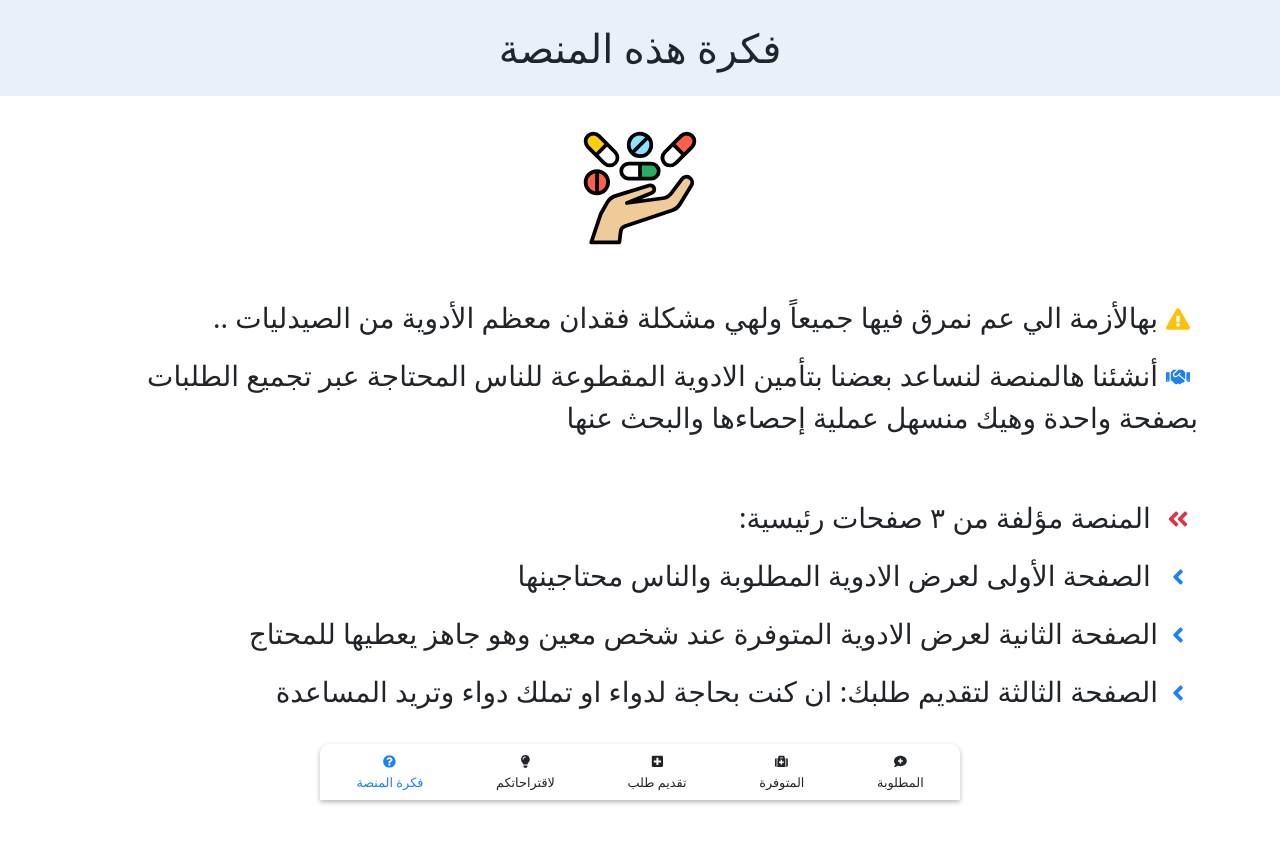
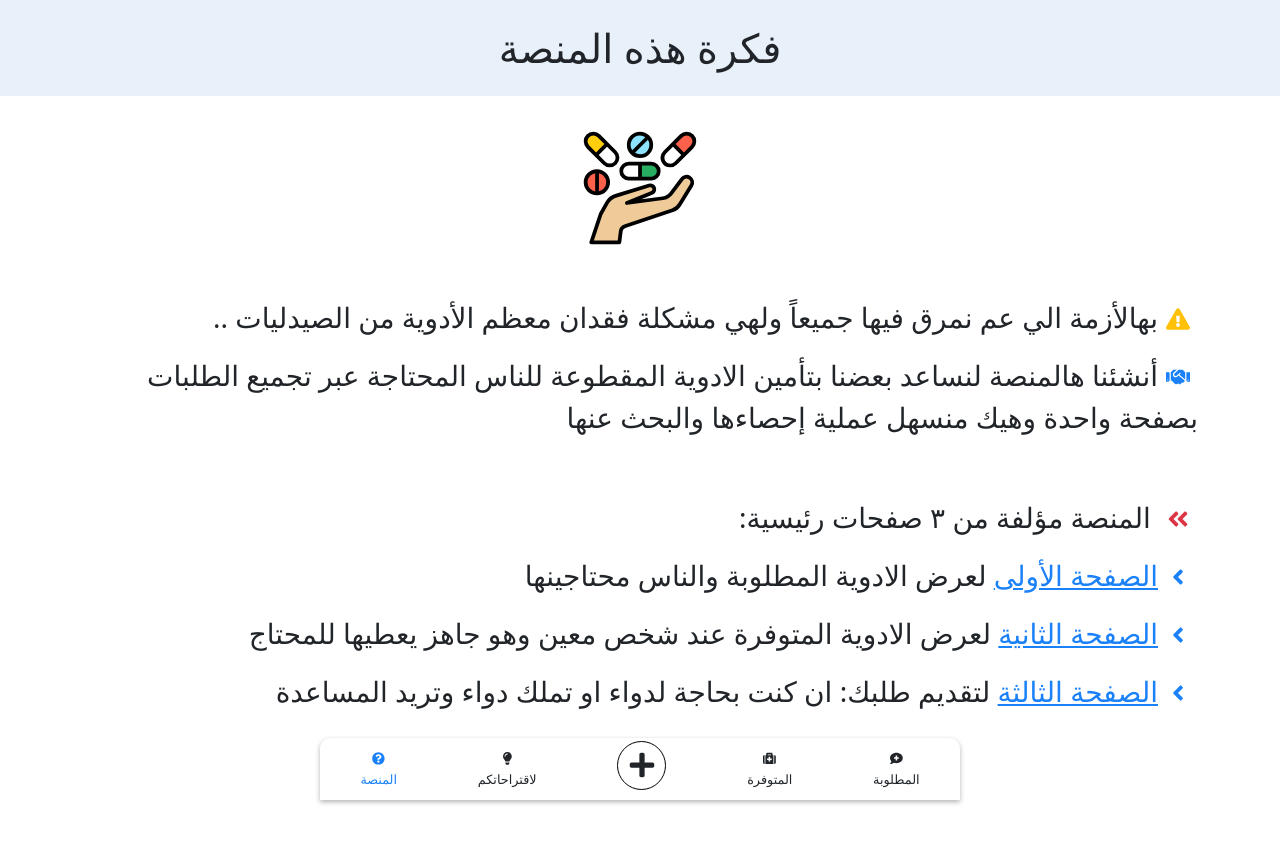
Before and after one commit to Hussein-Ali-Hassan/find-medicine, a Next.js app: page /about in a window 1280 px wide. Shown: the top 842 px of the page. Built offline with nearby package versions, Linux system fonts and the light colour scheme.

Commit message:
change plus icon in navbar

```diff
--- a/components/layout/Navbar.js
+++ b/components/layout/Navbar.js
@@ -3,7 +3,7 @@ import Link from "next/link";
 import {
   FaMedkit,
   FaCommentMedical,
-  FaPlusSquare,
+  FaPlus,
   FaLightbulb,
   FaQuestionCircle,
 } from "react-icons/fa";
@@ -34,12 +34,11 @@ export default function Navbar({ currentPage }) {
         </Link>{" "}
         <Link href="/add">
           <div
-            className={`my-nav-item ${
+            className={`my-nav-item add-btn ${
               currentPage === "add" ? "text-primary" : ""
             }`}
           >
-            <FaPlusSquare />
-            <span>تقديم طلب</span>
+            <FaPlus className="fs-3" />
           </div>
         </Link>
         <Link href="/ideas">
@@ -59,7 +58,7 @@ export default function Navbar({ currentPage }) {
             }`}
           >
             <FaQuestionCircle />
-            <span> فكرة المنصة</span>
+            <span> المنصة</span>
           </div>
         </Link>
       </nav>
--- a/pages/about.js
+++ b/pages/about.js
@@ -4,6 +4,7 @@ import {
   FaAngleDoubleLeft,
   FaAngleLeft,
 } from "react-icons/fa";
+import Link from "next/link";
 
 import Navbar from "@/components/layout/Navbar";
 
@@ -36,18 +37,19 @@ export default function About() {
           مؤلفة من ٣ صفحات رئيسية:
         </p>
         <p>
-          <FaAngleLeft className="fs-4 text-primary mx-2 mb-1" /> الصفحة الأولى
-          لعرض الادوية المطلوبة والناس محتاجينها
+          <FaAngleLeft className="fs-4 text-primary mx-2 mb-1" />
+          <Link href="/">الصفحة الأولى</Link> لعرض الادوية المطلوبة والناس
+          محتاجينها
         </p>
         <p>
           <FaAngleLeft className="fs-4 text-primary mx-2 mb-1" />
-          الصفحة الثانية لعرض الادوية المتوفرة عند شخص معين وهو جاهز يعطيها
-          للمحتاج
+          <Link href="/give">الصفحة الثانية</Link> لعرض الادوية المتوفرة عند شخص
+          معين وهو جاهز يعطيها للمحتاج
         </p>
         <p>
           <FaAngleLeft className="fs-4 text-primary mx-2 mb-1" />
-          الصفحة الثالثة لتقديم طلبك: ان كنت بحاجة لدواء او تملك دواء وتريد
-          المساعدة
+          <Link href="/add">الصفحة الثالثة</Link> لتقديم طلبك: ان كنت بحاجة
+          لدواء او تملك دواء وتريد المساعدة
         </p>
       </div>
     </>
--- a/styles/nav.scss
+++ b/styles/nav.scss
@@ -5,7 +5,7 @@
   justify-content: space-around;
   align-items: center;
   width: 100vw;
-  padding: 0.7rem 0 0.5rem;
+  padding-top: 0.2rem;
   z-index: 19;
   box-shadow: 0 2px 5px rgba(0, 0, 0, 0.3);
   background-color: #fff;
@@ -24,6 +24,12 @@
   }
 }
 
+.add-btn {
+  border: 1px solid #000;
+  border-radius: 50%;
+  padding: 0.6rem;
+  margin-bottom: 10px;
+}
 @media screen and (min-width: 768px) {
   .my-navbar {
     width: 50vw;
```
